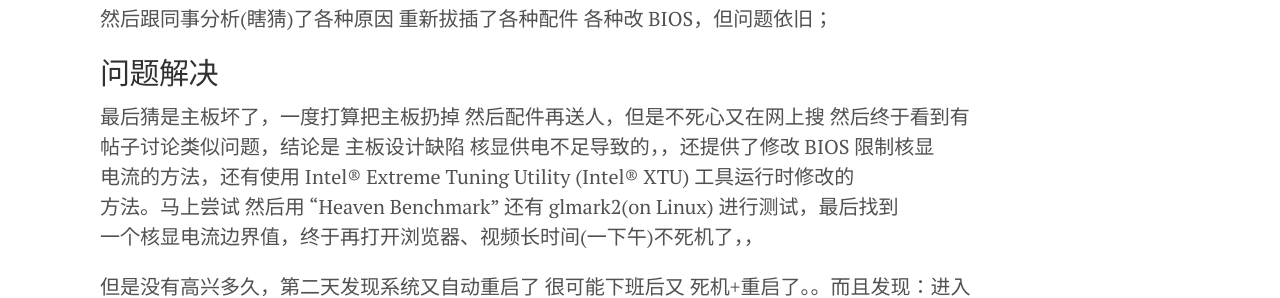
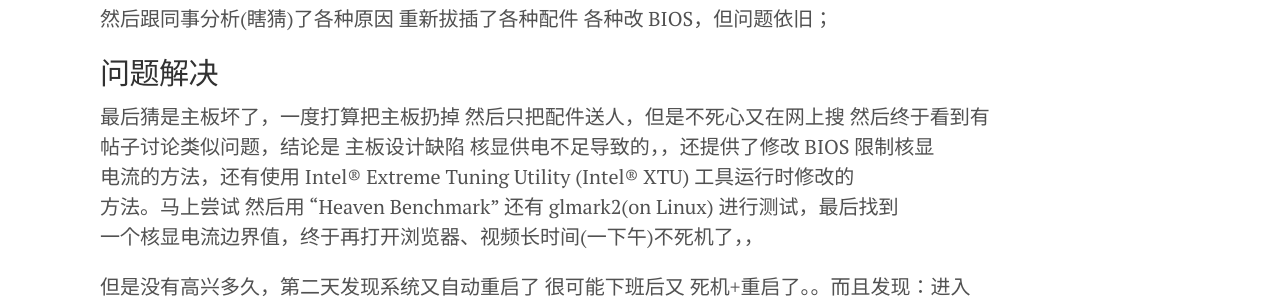
Before and after one commit to tcler/tcler.github.io, a Jekyll site: the page built from _posts/2021-12-31-Deskmini-H110-screen-freeze-issue-investigating.md, in a window 1280 px wide. Shown: the part 442-740 px from the top of the page. Built offline with Jekyll 4.4.1, drawn with Linux system fonts in a browser that asks for light colours.

Commit message:
Update 2021-12-31-Deskmini-H110-screen-freeze-issue-investigating.md

```diff
--- a/_posts/2021-12-31-Deskmini-H110-screen-freeze-issue-investigating.md
+++ b/_posts/2021-12-31-Deskmini-H110-screen-freeze-issue-investigating.md
@@ -10,7 +10,7 @@ title: "Deskmini-H110 定屏死机问题的 调查和解决"
 然后跟同事分析(瞎猜)了各种原因 重新拔插了各种配件 各种改 BIOS，但问题依旧；
 
 ## 问题解决
-最后猜是主板坏了，一度打算把主板扔掉 然后配件再送人，但是不死心又在网上搜 然后终于看到有
+最后猜是主板坏了，一度打算把主板扔掉 然后只把配件送人，但是不死心又在网上搜 然后终于看到有
 帖子讨论类似问题，结论是 主板设计缺陷 核显供电不足导致的，，还提供了修改 BIOS 限制核显
 电流的方法，还有使用 Intel® Extreme Tuning Utility (Intel® XTU) 工具运行时修改的
 方法。马上尝试 然后用 "Heaven Benchmark" 还有 glmark2(on Linux) 进行测试，最后找到
```
